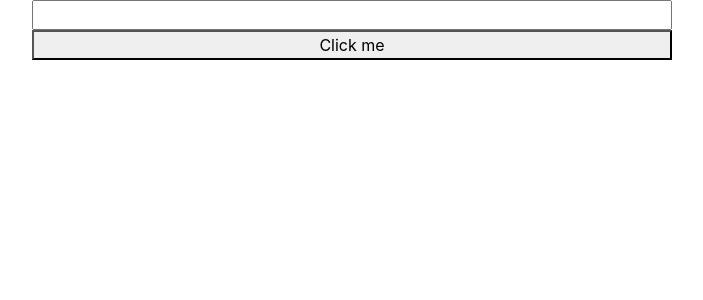
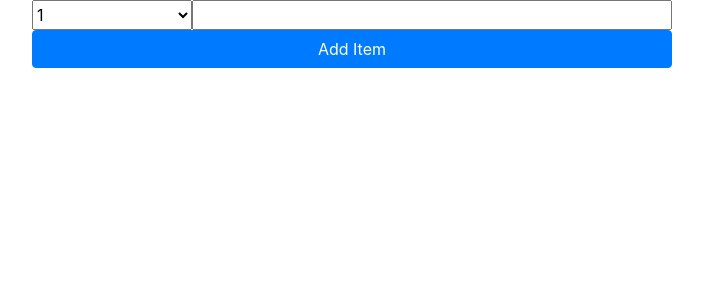
Before and after one commit to bwuphan/list-maker, a React (Create React App) app: page /create in a window 1280 px wide. Shown: the top 300 px of the page, without its empty margins (288-991 px from the left). Built offline with nearby package versions, Linux system fonts and the light colour scheme.

Commit message:
Add dropdown with index

```diff
--- a/src/components/CreateList/CreateList.tsx
+++ b/src/components/CreateList/CreateList.tsx
@@ -1,4 +1,6 @@
 import React, { useState } from 'react';
+import Button from 'react-bootstrap/Button';
+import InputGroup from 'react-bootstrap/InputGroup';
 
 import styles from './CreateList.module.scss';
 
@@ -21,11 +23,18 @@ const CreateList: React.FC = () => {
     <div>
       <div className="d-flex flex-column w-50 mx-auto">
         {list.map((item, i) =>
-          <input type="text" key={i} value={item} onInput={(e) => changeInput(e, i)} />
+          <InputGroup>
+            <select className="w-25">
+              {Array.from(Array(list.length), (x, j) => {
+                return <option key={j} value={j} selected={j === i}>{j + 1}</option>
+              })}
+            </select>
+            <input className="w-75" type="text" key={i} value={item} onInput={(e) => changeInput(e, i)} />
+          </InputGroup>
         )}
-        <button onClick={appendToList}>
-          Click me
-      </button>
+        <Button onClick={appendToList}>
+          Add Item
+      </Button>
       </div>
     </div>
   );
```
